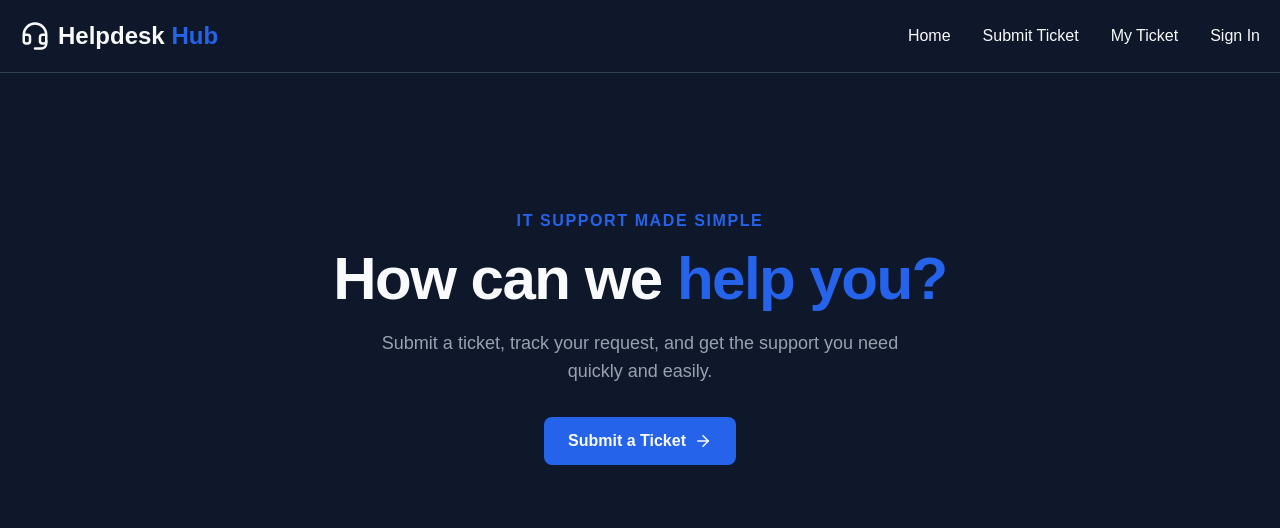
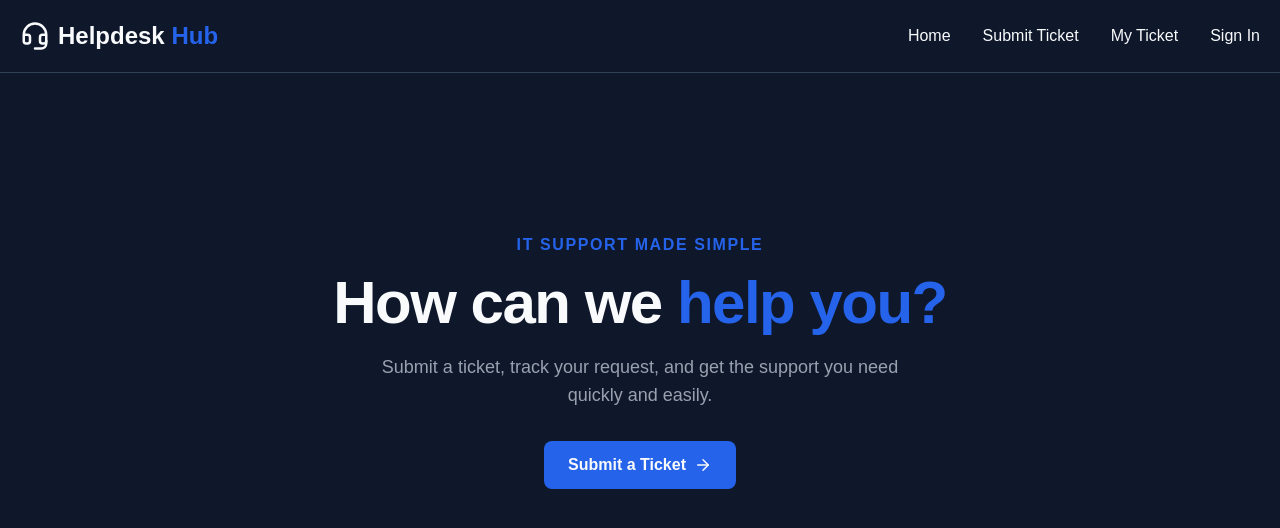
Before and after one commit to DDao19/helpdesk-hub, a React (Vite) app: page / in a window 1280 px wide. Shown: the top 528 px of the page. Built offline with nearby package versions, Linux system fonts and the light colour scheme.

Commit message:
adjusted container padding

```diff
--- a/src/components/Hero.tsx
+++ b/src/components/Hero.tsx
@@ -2,7 +2,7 @@ import { ArrowRight } from "lucide-react";
 
 function Hero() {
   return (
-    <section className="mx-auto flex max-w-7xl flex-col items-center px-5 py-24 md:py-34 text-center">
+    <section className="mx-auto flex max-w-7xl flex-col items-center px-5 py-24 md:py-40 text-center">
       <p className="mb-4 uppercase text-sm sm:text-base text-accent font-semibold tracking-widest">
         It support made simple
       </p>
```
